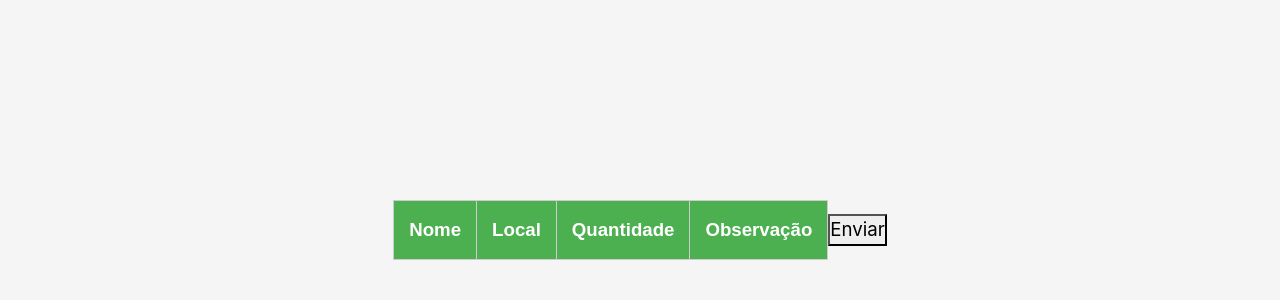
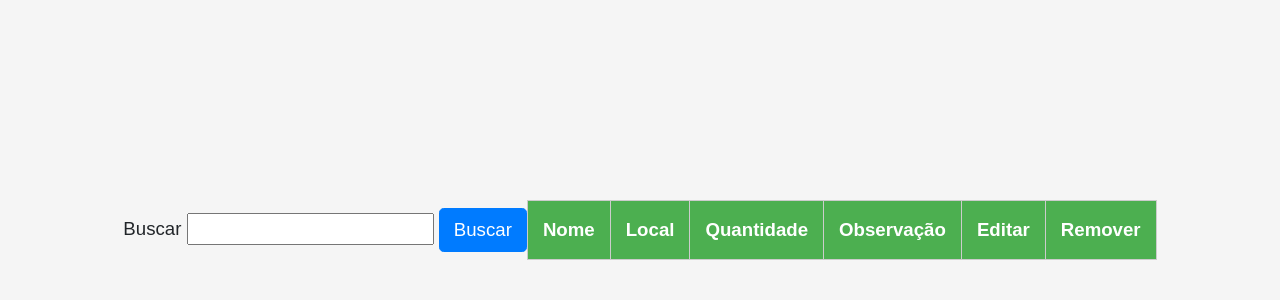
Before and after one commit to NikolasTrapp/nikolas301info, a Flask app: template templates/html/estoque.html in a window 1280 px wide. Shown: the part 170-470 px from the top of the page. Run offline with Flask 2, Linux system fonts and the light colour scheme; the template is opened without the code that fills it, so the values that code supplies are empty; data comes from the database, SQL or seed files in the repository; both versions use the stored data as it was before the commit.

Commit message:
Arrumei o botao de remover e sistema de busca

```diff
--- a/backend.py
+++ b/backend.py
@@ -1,5 +1,6 @@
 from config import *
 from modelo import *
+import sqlite3
 
 
 @app.route("/")
@@ -89,5 +90,29 @@ def incluir_dados():
     resposta.headers.add("Access-Control-Allow-Origin", "*")
     return resposta
 
+@app.route("/remover_equipamento", methods=["POST"])
+def remover_dados():
+    con = sqlite3.connect("estoque.db")
+    resposta = jsonify({"resultado": "ok", "detalhes": "ok"})
+    nome = request.get_json()
+    nome = nome["nome"]
+    try:
+        con.execute("delete from estoque where nome = ?", (nome,))
+        con.commit()
+    except Exception as e:
+        resposta = jsonify({"resultado": "erro", "detalhes": str(e)})
+
+    resposta.headers.add("Access-Control-Allow-Origin", "*")
+    con.close()
+    return resposta
+
+@app.route("/buscar_equipamentos")
+def buscar_dados():
+    dados = db.session.query(Estoque).all()
+    dados_em_json = [x.json() for x in dados]
+    resposta = jsonify(dados_em_json)
+    resposta.headers.add("Access-Control-Allow-Origin", "*")
+    return resposta
+
 # host = 0.0.0.0
 app.run(debug=True)
--- a/modelo.py
+++ b/modelo.py
@@ -5,11 +5,11 @@ from config import *
 
 class Estoque(db.Model):
 
-    id = db.Column(db.Integer, primary_key=True)
-    nome = db.Column(db.String(254), unique = True, nullable = False)
+    #id = db.Column(db.Integer)
+    nome = db.Column(db.String(254), unique = True, nullable = False, primary_key=True)
     local = db.Column(db.String(254), nullable = False)
     quantidade = db.Column(db.Integer, nullable = False)
-    observacao = db.Column(db.String(254))
+    observacao = db.Column(db.String(254), nullable = False)
 
     def __str__(self) -> str:
         return f"Nome: {self.nome} | Local: {self.local} | Quantidade: {self.quantidade} | Obs: {self.observacao}"
@@ -45,13 +45,13 @@ if __name__ == "__main__":
     #a = Estoque(nome = "Martelo", local = "b10", quantidade = "13", observacao="Observacao")
     #db.session.add(a)
 
-    s = Cadastro(usuario = "Maria", senha = "12323")
-    db.session.add(s)
+    #s = Cadastro(usuario = "Maria", senha = "12323")
+    #db.session.add(s)
 
     #apagar tabelas
     #db.session.execute("drop table cadastro")
     #db.session.execute("drop table estoque")
-    db.session.commit()
+    #db.session.commit()
 
     #remover dados cadastro
     #db.session.execute("delete from cadastro")
@@ -60,3 +60,6 @@ if __name__ == "__main__":
     #remover dados estoque
     #db.session.execute("delete from estoque")
     #db.session.commit()
+    #nome = "Martelo"
+    #db.session.execute("delete from estoque where nome = %s"%nome)
+    #db.session.commit()
--- a/static/js/estoque.js
+++ b/static/js/estoque.js
@@ -1,15 +1,8 @@
-const body = document.body;
-const botao = document.createElement("button");
-const bt_txt = document.createTextNode("Enviar");
-botao.appendChild(bt_txt);
-body.appendChild(botao);
-
 $.ajax(
     {
         url: "http://localhost:5000/listar_equipamentos",
         type: "GET",
         success: listar,
-
         error: function(erro){
             console.log(erro);
         }
@@ -20,14 +13,137 @@ function listar(equip){
     $('#tb-equipamentos').html('');
     for (var i in equip){
         lin = '<tr class="linhas_tabela">' +
-        '<td class="'+cont+'">' + equip[i].nome + '</td>' +
-        '<td class="'+cont+'">' + equip[i].local + '</td>' +
-        '<td class="'+cont+'">' + equip[i].quantidade + '</td>' +
-        '<td class="'+cont+'">' + equip[i].observacao + '</td>' +
+        '<td id="td-nome-'+cont+'">' + equip[i].nome + '</td>' +
+        '<td id="td-local-'+cont+'">' + equip[i].local + '</td>' +
+        '<td id="td-qntd-'+cont+'">' + equip[i].quantidade + '</td>' +
+        '<td id="td-obs-'+cont+'">' + equip[i].observacao + '</td>' +
+        '<td><button class="botao-tabela" type="submit" id="'+cont+'" onclick="botao_editar(this.id)">Editar</button></td>'+
+        '<td><button class="botao-tabela" type="submit" id="'+cont+'" onclick="botao_remover(this.id)">Remover</button></td>'+
         '</tr>';
-        btn_editar = '<button type="submit" id="bt-editar'+cont+'">Editar</button>';
-        btn_remover = '<button type="submit" id="bt-remover'+cont+'">Remover</button>';
         $('#tb-equipamentos').append(lin);
         cont += 1;
     }
+    lin2 = '<td class="linhas_tabela>"' +
+        '<td id="tr-input-nome"><input class="input-enviar" type="text" id="input-nome">'+
+        '<td id="tr-input-local"><input class="input-enviar" type="text" id="input-local">'+
+        '<td id="tr-input-quantidade"><input class="input-enviar" type="text" id="input-quantidade">'+
+        '<td id="tr-input-observacao"><input class="input-enviar" type="text" id="input-observacao">'+
+        '<td><button class="botao-tabela" type="submit" id="bt-enviar">Enviar</button></td>'+
+        '<td></td>'+
+        '</tr>';
+    $('#tb-equipamentos').append(lin2);
 }
+
+$(document).on("click", "#bt-enviar", function() {
+
+    nome = $("#input-nome").val();
+    local = $("#input-local").val();
+    quantidade = $("#input-quantidade").val();
+    observacao = $("#input-observacao").val();
+
+    console.log(nome, local, quantidade, observacao);
+
+    var dados = JSON.stringify({
+        nome:nome,
+        local:local,
+        quantidade:quantidade,
+        observacao:observacao
+    });
+
+    $.ajax(
+        {
+            url: "http://localhost:5000/adicionar_equipamento",
+            type: "POST",
+            dataType: "json",
+            contentType: "application/json",
+            data: dados,
+            success: incluir,
+            error: retornar_erro
+        }
+    );
+
+    function incluir (retorno) {
+        if (retorno.resultado == "ok") {
+            alert("Agendamento realizado com sucesso!");
+        } else {
+            alert("erro na inclusão: "+retorno.resultado + ":" + retorno.detalhes);
+        }
+    }
+
+    function retornar_erro (retorno) {
+        alert("erro no back: "+retorno.resultado + ":" + retorno.detalhes);
+    }
+});
+
+function botao_editar(){
+    alert("oi");
+}
+
+function botao_remover(bt_id){
+    console.log(bt_id);
+    nome = document.querySelector("#td-nome-"+bt_id).innerHTML;
+
+    var dado = JSON.stringify({
+        nome:nome
+    });
+
+    $.ajax(
+        {
+            url: "http://localhost:5000/remover_equipamento",
+            type: "POST",
+            dataType: "json",
+            contentType: "application/json",
+            data: dado,
+            success: incluir,
+            error: retornar_erro
+        }
+    );
+
+    function incluir (retorno) {
+        if (retorno.resultado == "ok") {
+            alert("Agendamento realizado com sucesso!");
+        } else {
+            alert("erro na inclusão: "+retorno.resultado + ":" + retorno.detalhes);
+        }
+    }
+
+    function retornar_erro (retorno) {
+        alert("erro no back: "+retorno.resultado + ":" + retorno.detalhes);
+    }
+
+}
+
+$(document).on("click", "#botao_enviar", function() {
+
+    nome = $("#campo_pesquisa").val();
+    //console.log(nome)
+
+    $.ajax(
+        {
+            url: "http://localhost:5000/buscar_equipamentos",
+            type: "GET",
+            success: buscar,
+            error: function(erro){
+                console.log(erro);
+            }
+        }
+    );
+
+    function buscar(dados){
+        for (var i in dados){
+            if (nome == dados[i].nome){
+                $('#tb-equipamentos').html('');
+                lin = '<tr class="linhas_tabela">' +
+                    '<td id="td-nome-1">' + dados[i].nome + '</td>' +
+                    '<td id="td-local-1">' + dados[i].local + '</td>' +
+                    '<td id="td-qntd-1">' + dados[i].quantidade + '</td>' +
+                    '<td id="td-obs-1">' + dados[i].observacao + '</td>' +
+                    '<td><button class="botao-tabela" type="submit" id="1" onclick="botao_editar(this.id)">Editar</button></td>'+
+                    '<td><button class="botao-tabela" type="submit" id="1" onclick="botao_remover(this.id)">Remover</button></td>'+
+                    '</tr>';
+                $('#tb-equipamentos').append(lin);
+                break
+            }
+        }
+    }
+});
--- a/templates/html/estoque.html
+++ b/templates/html/estoque.html
@@ -58,21 +58,33 @@
             color: white;
         }
 
+        .input-enviar{
+            width: 120px;
+        }
+
     </style>
 
 </head>
 
 
+<body>
+    <div class="pesquisa">
+        <label for="campo_pesquisa" class="form-class">Buscar</label>
+        <input type="text" class="form-input" id="campo_pesquisa">
 
-<body>
+        <button type="submit" class="btn btn-primary" id="botao_enviar">Buscar</button>
+    </div>
+
     <div class="box">
-        <table class = "tabela">
+        <table class = "tabela", id="table" >
             <thead>
                 <tr>
                     <th scope="col">Nome</th>
                     <th scope="col">Local</th>
                     <th scope="col">Quantidade</th>
                     <th scope="col">Observação</th>
+                    <th scope="col">Editar</th>
+                    <th scope="col">Remover</th>
                 </tr>
             </thead>
             <tbody id = "tb-equipamentos">
```
Also changed, not shown: estoque.db.
